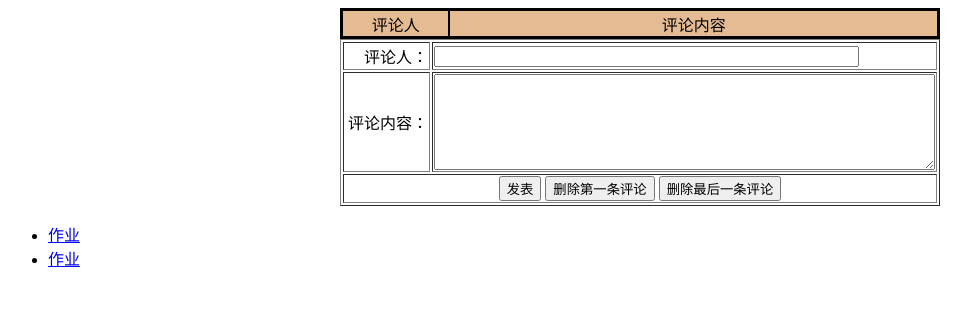
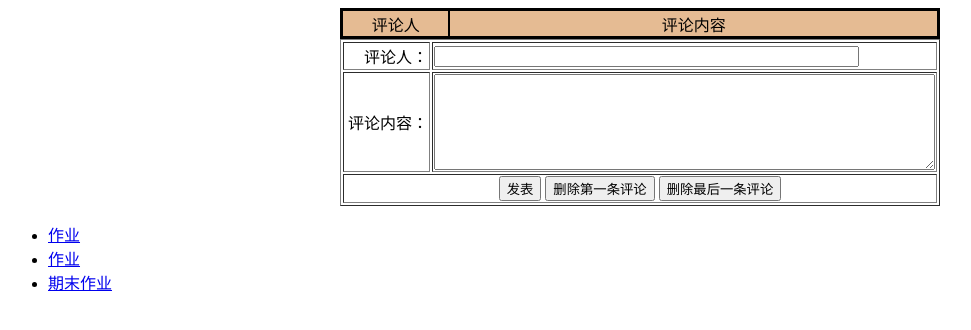
Before and after one commit to modegaaa/modegaaa.github.io, a plain HTML site: page index.html in a window 1280 px wide. Shown: the whole page, without its empty margins (0-971 px from the left). Drawn offline with Linux system fonts and the light colour scheme.

Commit message:
Update index.html

```diff
--- a/index.html
+++ b/index.html
@@ -34,6 +34,7 @@
             <ul class="droplist">
                 <li><a href="a.html">作业</a></li>
                 <li><a href="动态表格.html">作业</a></li>
+                <li><a href="期末作业.html">期末作业</a></li>
             </ul>
         </nav>
     </div>
```
